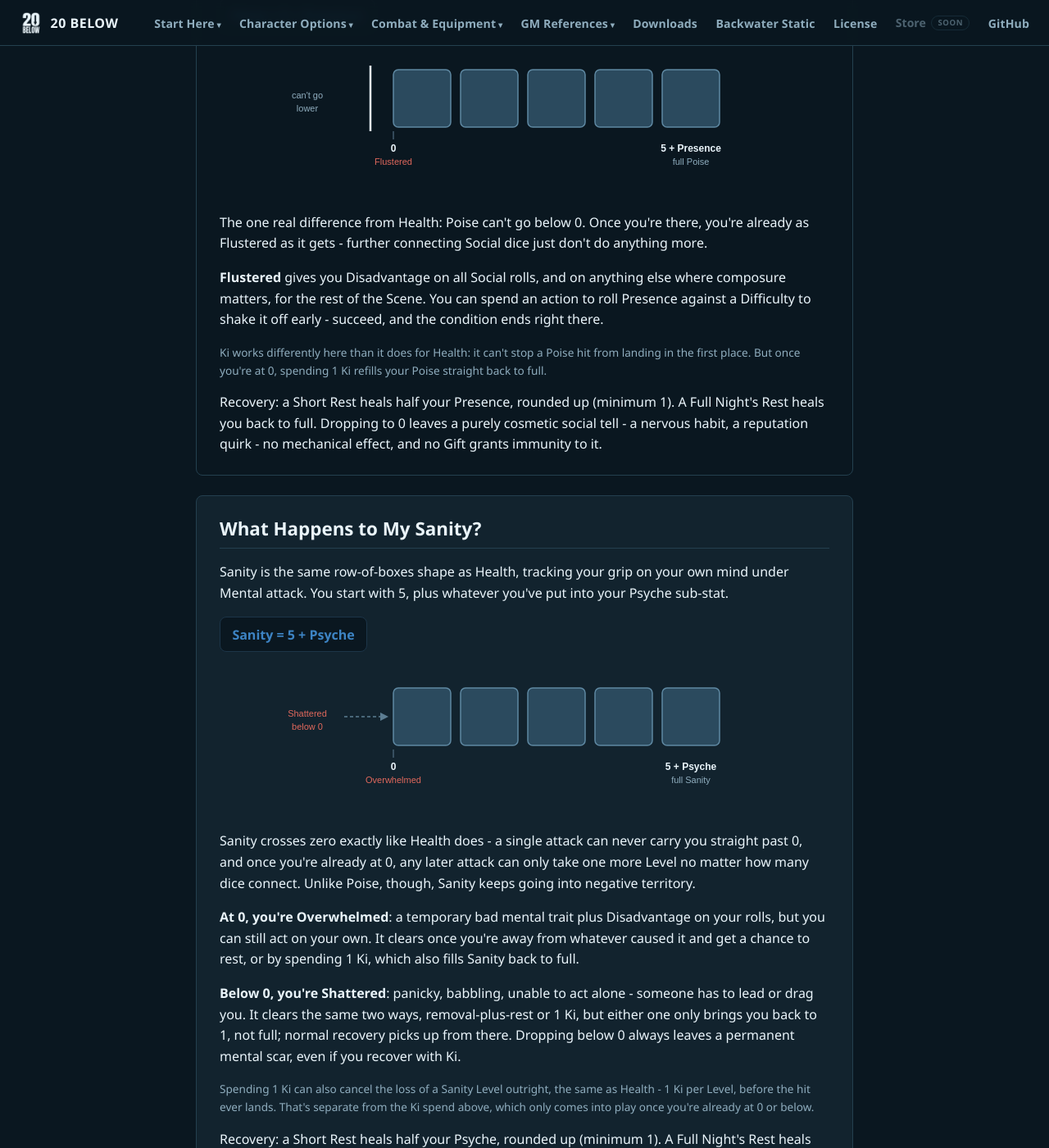
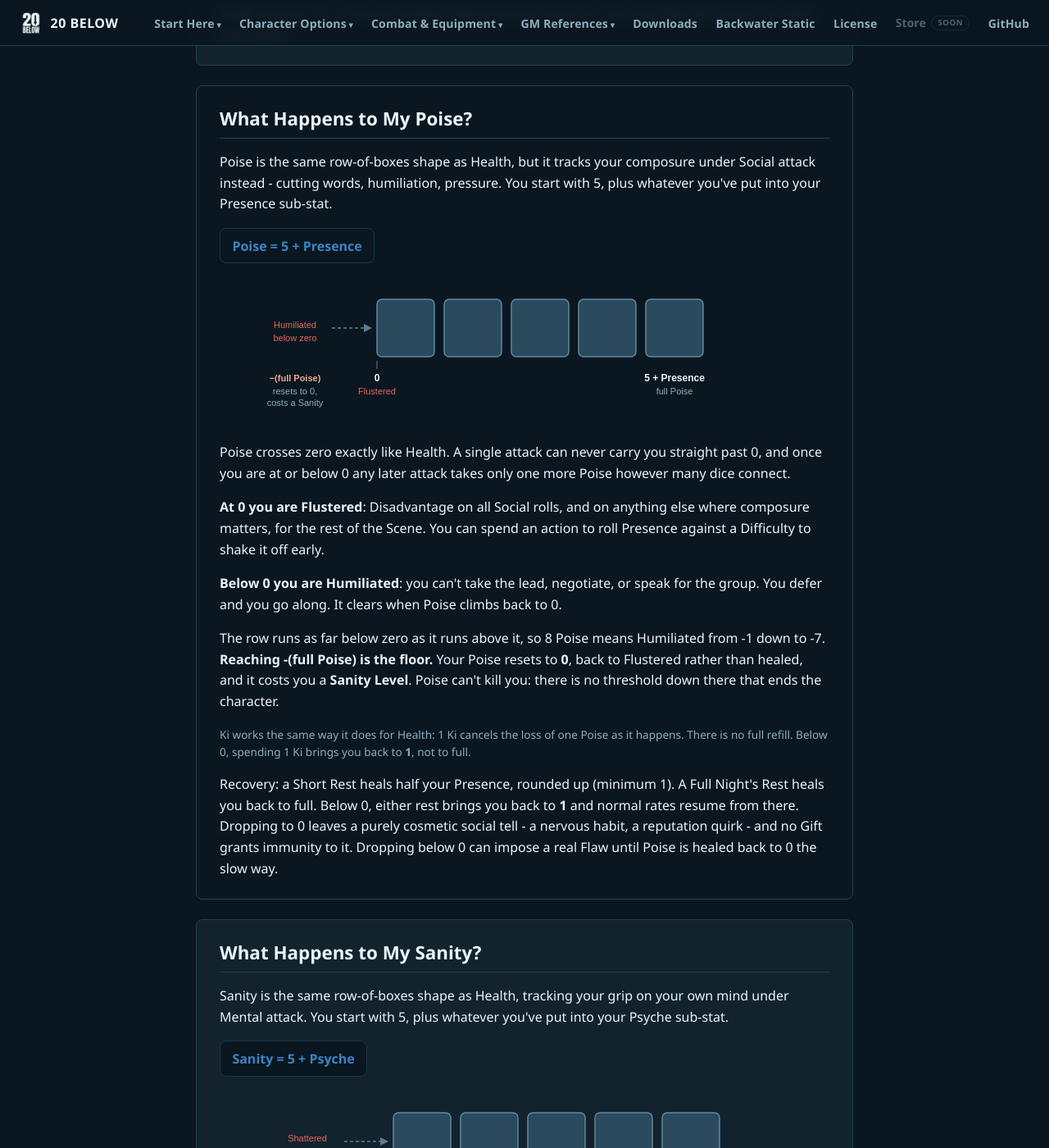
Before and after one commit to feralucce/20_Below, a Jekyll site: the page built from docs/combat-flow-reference.html, in a window 1280 px wide and 1400 px high, scrolled down 10331 px. Shown: the whole window at 82% size. Built offline with Jekyll 4.4.1, drawn with Linux system fonts in a browser that asks for light colours; some of the changed text lies outside the part shown.

Commit message:
Bring both reference pages up to the current rules
The quick reference still taught leverage: the 1-to-5 ladder, earn the
ceiling, repeats decay, somebody has to be watching. All of it is gone.
Social dice are the Training Tier now, the Skill picks the Element, and
Charm and Seduction are called out as social Skills that are not attacks.
It also gained the rewritten critical, Dying, a proper at-zero table
covering all three Vitals and their floors, and a resting table, which it
never had.

The combat flow page was worse, because it was confidently wrong rather
than merely out of date.

It said Poise cannot go below 0 and that further connecting dice "just
don't do anything more", which stopped being true when the mirrored range
went in. It said Ki refills Poise to full, which is the exact thing that
was removed. It said Ki cannot stop a Poise hit landing, when Ki Spend to
Preserve has covered all three Vitals for a while.

And it carried the same bug I just fixed in the app: the death threshold
measured against the Health sub-stat instead of full Health Levels, which
under-reports the negative range by five for every character alive.

Two diagrams were wrong too, which is worse than wrong text because nobody
reads a picture sceptically. poise-track.svg drew a track that stopped at 0
and captioned it "can't go lower". It now shows the mirrored range, the
Humiliated band and the floor that resets to 0 and costs a Sanity.
attack-elements-row.svg said Moira is never an attacking element; it now
shows Moira as Fate, carrying Social and Mental but never Physical.

Also lands critical-hit-example.svg, built earlier and never committed.

Co-Authored-By: Claude Opus 5 <noreply@anthropic.com>

```diff
--- a/docs/combat-flow-reference.html
+++ b/docs/combat-flow-reference.html
@@ -244,12 +244,12 @@ nav_section: start
     <h2>How Do I Attack?</h2>
     <p>Every attack - a punch, a threat, a mind reaching where it isn't welcome - starts the same way: roll your Attribute against the target's Defense. No Skill involved, just the attacker's Attribute against how hard the target is to touch.</p>
     <div class="roll-box">Attribute + Defense, roll 2d10</div>
-    <p>Which Attribute? Earth, Air, Fire, or Water - whichever matches how you're actually attempting the attack, not your weapon, and never Moira. Smashing through a guard is Earth. A precise thrust through an opening is Air. A furious, relentless assault is Fire. Reading your opponent and striking the moment they overextend is Water. Two characters swinging the exact same sword can use two different Attributes here, because the element describes the approach, not the tool in your hand.</p>
+    <p>Which Attribute? Whichever matches how you're actually attempting the attack, not your weapon. Earth, Air, Fire and Water are always available. Moira never carries a Physical attack, because fate does not swing a blade, but it carries a Social or a Mental one readily. Smashing through a guard is Earth. A precise thrust through an opening is Air. A furious, relentless assault is Fire. Reading your opponent and striking the moment they overextend is Water. Two characters swinging the exact same sword can use two different Attributes here, because the element describes the approach, not the tool in your hand.</p>
     <div class="chart-frame">
-      <img src="assets/diagrams/attack-elements-row.svg" alt="Earth is Force, Air is Precision, Fire is Intensity, Water is Adaptation. Moira is never an attacking element." />
+      <img src="assets/diagrams/attack-elements-row.svg" alt="Earth is Force, Air is Precision, Fire is Intensity, Water is Adaptation. Moira is Fate, and carries Social and Mental attacks but never a Physical one." />
     </div>
     <p>Equal to or under your target number, you hit and move on to rolling damage. Over it, you miss - nothing happens this time. The same critical rule applies as anywhere else: a roll of 2 is always a critical success, a roll of 20 is always a catastrophic failure, no matter the target number.</p>
-    <p><strong>A critical hit doubles your damage dice.</strong> A weapon that normally throws 5d10 throws 10d10. The extra dice are ordinary dice facing the same wall, so Ki still buys them through one - a critical against heavy armour costs you as much as any other attack would. Crossing zero still applies, so however many connect, one attack can only ever bring a target to 0.</p>
+    <p><strong>A critical hit doesn't add dice, it decides them.</strong> Half your dice, rounded up, connect with no roll and no wall to beat - a pool of five lands three before anything hits the table, and it makes no difference whether the target is in a coat or a bomb suit. The rest roll, and each one adds your <strong>Klotho</strong>. That part is amplification rather than an attack, the same way Ki Infusion adds Ferocity without making Fire the attacker, which is why fate gets to touch it at all. Crossing zero still applies, so however many connect, one attack can only ever bring a target to 0. A creature has no Klotho: its critical is the free half, and the rest roll unaided.</p>
     <p class="aside">Skill tiers that widen the critical range don't apply to attacks, because an attack uses no Skill - a critical hit lands on a natural 2 for everyone, expert or not. What does move the odds is Advantage, which a Slow action grants: it takes a critical from a 1% chance to roughly 2.8%.</p>
     <p class="aside">Declare your approach before you roll, not after seeing how the dice land. And this choice only feeds the to-hit roll - it doesn't change what category the attack is (Physical, Social, or Mental) or what damage your weapon actually deals.</p>
   </section>
@@ -283,9 +283,9 @@ nav_section: start
       <img src="assets/diagrams/health-track.svg" alt="Health Levels are a row of boxes, each absorbing one hit. Once all are lost, further damage pushes into negative territory rather than a hard stop." />
     </div>
     <p>At 0, you're unconscious and can't act. A single attack can never carry you straight past 0 into negative territory - even a huge hit just lands you exactly at 0, no further, no matter how many dice connected. Once you're already at 0, though, any later attack can only take one more Level, no matter how many dice connect that time.</p>
-    <p>Health Levels can still go negative from there - drop low enough (at or below your negative Health sub-stat) and you die. Normally this plays out off-screen, since an unconscious character can't act or know what's happening; Unstoppable is the one Boon that keeps you conscious and acting through that same range instead of blacking out at 0.</p>
+    <p>Below 0 you are <strong>Dying</strong>: still unconscious, still losing ground, and out of the fight until something stops it. The negative range mirrors the positive one, so a character with 7 Health Levels is unconscious at 0, Dying from -1, and dead at -7. Whatever it took to put them down, it takes that much again to finish them. Normally this plays out off-screen, since an unconscious character can't act or know what's happening; Unstoppable is the one Boon that keeps you conscious and acting through that same range instead of blacking out at 0.</p>
     <p class="aside">Spending 1 Ki cancels the loss of one Health Level entirely - 1 Ki per Level, and you can spend more than one at once. Dropping to 0 anyway leaves a permanent scar, purely cosmetic; dropping below 0 can instead impose a real Flaw until you're fully healed back to 0. The Healing and Regeneration Gifts both grant immunity to the scar, for whoever they're used on.</p>
-    <p>Recovery: a Short Rest heals half your Health sub-stat, rounded up (minimum 1). A Full Night's Rest heals you back to full. If you're already below 0, healing is slower - 1 Health Level per rest, Short or Full, until you're back up to 0. Normal recovery picks up again from there.</p>
+    <p>Recovery: a Short Rest heals half your Health sub-stat, rounded up (minimum 1). A Full Night's Rest heals you back to full. Below 0 the rates stop entirely. A Short Rest does <strong>nothing</strong>, because an hour does not put a body back together, and a Full Night's Rest gives you exactly <strong>one</strong> Level however tough you are. At -6 that is six nights before you are back to 0, and only then do the normal rates start again.</p>
   </section>
 
   <section class="faq-section" id="what-happens-to-my-poise">
@@ -293,12 +293,14 @@ nav_section: start
     <p>Poise is the same row-of-boxes shape as Health, but it tracks your composure under Social attack instead - cutting words, humiliation, pressure. You start with 5, plus whatever you've put into your Presence sub-stat.</p>
     <div class="roll-box">Poise = 5 + Presence</div>
     <div class="chart-frame">
-      <img src="assets/diagrams/poise-track.svg" alt="Poise mirrors Health Levels but cannot drop below 0. Once at 0, a character is Flustered - further connecting Social dice have no additional effect." />
+      <img src="assets/diagrams/poise-track.svg" alt="Poise is a row of boxes, 5 plus your Presence. At 0 you are Flustered. The row runs the same distance again below zero, where you are Humiliated, and reaching the far end resets Poise to 0 and costs a Sanity Level." />
     </div>
-    <p>The one real difference from Health: Poise can't go below 0. Once you're there, you're already as Flustered as it gets - further connecting Social dice just don't do anything more.</p>
-    <p><strong>Flustered</strong> gives you Disadvantage on all Social rolls, and on anything else where composure matters, for the rest of the Scene. You can spend an action to roll Presence against a Difficulty to shake it off early - succeed, and the condition ends right there.</p>
-    <p class="aside">Ki works differently here than it does for Health: it can't stop a Poise hit from landing in the first place. But once you're at 0, spending 1 Ki refills your Poise straight back to full.</p>
-    <p>Recovery: a Short Rest heals half your Presence, rounded up (minimum 1). A Full Night's Rest heals you back to full. Dropping to 0 leaves a purely cosmetic social tell - a nervous habit, a reputation quirk - no mechanical effect, and no Gift grants immunity to it.</p>
+    <p>Poise crosses zero exactly like Health. A single attack can never carry you straight past 0, and once you are at or below 0 any later attack takes only one more Poise however many dice connect.</p>
+    <p><strong>At 0 you are Flustered</strong>: Disadvantage on all Social rolls, and on anything else where composure matters, for the rest of the Scene. You can spend an action to roll Presence against a Difficulty to shake it off early.</p>
+    <p><strong>Below 0 you are Humiliated</strong>: you can't take the lead, negotiate, or speak for the group. You defer and you go along. It clears when Poise climbs back to 0.</p>
+    <p>The row runs as far below zero as it runs above it, so 8 Poise means Humiliated from -1 down to -7. <strong>Reaching -(full Poise) is the floor.</strong> Your Poise resets to <strong>0</strong>, back to Flustered rather than healed, and it costs you a <strong>Sanity Level</strong>. Poise can't kill you: there is no threshold down there that ends the character.</p>
+    <p class="aside">Ki works the same way it does for Health: 1 Ki cancels the loss of one Poise as it happens. There is no full refill. Below 0, spending 1 Ki brings you back to <strong>1</strong>, not to full.</p>
+    <p>Recovery: a Short Rest heals half your Presence, rounded up (minimum 1). A Full Night's Rest heals you back to full. Below 0, either rest brings you back to <strong>1</strong> and normal rates resume from there. Dropping to 0 leaves a purely cosmetic social tell - a nervous habit, a reputation quirk - and no Gift grants immunity to it. Dropping below 0 can impose a real Flaw until Poise is healed back to 0 the slow way.</p>
   </section>
 
   <section class="faq-section" id="what-happens-to-my-sanity">
@@ -309,10 +311,11 @@ nav_section: start
       <img src="assets/diagrams/sanity-track.svg" alt="Sanity mirrors Health Levels. At 0 a character is Overwhelmed; below 0 they are Shattered and can't act alone." />
     </div>
     <p>Sanity crosses zero exactly like Health does - a single attack can never carry you straight past 0, and once you're already at 0, any later attack can only take one more Level no matter how many dice connect. Unlike Poise, though, Sanity keeps going into negative territory.</p>
-    <p><strong>At 0, you're Overwhelmed</strong>: a temporary bad mental trait plus Disadvantage on your rolls, but you can still act on your own. It clears once you're away from whatever caused it and get a chance to rest, or by spending 1 Ki, which also fills Sanity back to full.</p>
+    <p><strong>At 0, you're Overwhelmed</strong>: a temporary bad mental trait plus Disadvantage on your rolls, but you can still act on your own. It clears once you're away from whatever caused it and get a chance to rest, or by spending 1 Ki.</p>
     <p><strong>Below 0, you're Shattered</strong>: panicky, babbling, unable to act alone - someone has to lead or drag you. It clears the same two ways, removal-plus-rest or 1 Ki, but either one only brings you back to 1, not full; normal recovery picks up from there. Dropping below 0 always leaves a permanent mental scar, even if you recover with Ki.</p>
     <p class="aside">Spending 1 Ki can also cancel the loss of a Sanity Level outright, the same as Health - 1 Ki per Level, before the hit ever lands. That's separate from the Ki spend above, which only comes into play once you're already at 0 or below.</p>
-    <p>Recovery: a Short Rest heals half your Psyche, rounded up (minimum 1). A Full Night's Rest heals you back to full.</p>
+    <p>The row runs as far below zero as it runs above it. <strong>Reaching -(full Sanity) is the floor</strong>: you pick up a temporary mental health condition and your Sanity resets to <strong>0</strong>, Overwhelmed again rather than healed. Sanity can't kill you either.</p>
+    <p>Recovery: a Short Rest heals half your Psyche, rounded up (minimum 1). A Full Night's Rest heals you back to full. Below 0, either rest brings you back to <strong>1</strong>, and so does 1 Ki.</p>
   </section>
 
   <section class="faq-section" id="how-do-i-use-a-gift">
--- a/docs/player-quick-reference.html
+++ b/docs/player-quick-reference.html
@@ -195,6 +195,7 @@ Generated from the same source the printed sheet uses.</p>
 <tr><td><strong>Presence</strong></td><td>Social attacks</td></tr>
 <tr><td><strong>Psyche</strong></td><td>Mental attacks</td></tr>
 </tbody></table>
+<p><strong>A critical hit</strong> sends half your dice through with no roll and no wall to beat, rounded up. The rest roll, and each adds your <strong>Klotho</strong>.</p>
 <p><strong>Ki Infusion</strong> - roll the damage dice first, then spend <strong>1 Ki per die</strong> to add your matching sub-stat to that die. Ferocity for Physical, Presence for Social, Psyche for Mental.</p>
 <h2>Ki</h2>
 <div class="block roll">
@@ -205,23 +206,25 @@ Generated from the same source the printed sheet uses.</p>
 <div class="cols">
 <h1>Social Attacks</h1>
 <p>Defense differs by attack: <strong>10-Atropos</strong> physical, <strong>10-Psyche</strong> social, <strong>10-Presence</strong> mental.</p>
+<p><strong>Moira never carries a Physical attack</strong>, but it carries a Social or a Mental one.</p>
 <p>Same two steps as any attack. Element vs their <strong>Social Defense</strong> (10-Psyche) to land it, then dice one at a time vs their <strong>Presence</strong>, rolling high. Each connecting die costs a <strong>Poise</strong>. Ki Infusion adds your Presence.</p>
-<p><strong>The dice are what you brought.</strong></p>
+<p><strong>The dice are your training</strong> in whatever Skill you are using.</p>
 <table>
 <tbody>
-<tr><td><strong>1</strong></td><td>Nerve alone - a flat insult, a raised voice</td></tr>
-<tr><td><strong>2</strong></td><td>A real hit - a burn that lands, a point they can't wave off</td></tr>
-<tr><td><strong>3</strong></td><td>Something true that stings - a weakness named, a room already laughing</td></tr>
-<tr><td><strong>4</strong></td><td>Something they can't afford said - evidence, a secret, rank, an audience</td></tr>
-<tr><td><strong>5</strong></td><td>A reckoning - all of it, in front of everyone, no exit</td></tr>
+<tr><td><strong>0</strong></td><td>Untrained</td><td>1 die</td></tr>
+<tr><td><strong>1</strong></td><td>Novice</td><td>2</td></tr>
+<tr><td><strong>2</strong></td><td>Trained</td><td>3</td></tr>
+<tr><td><strong>3</strong></td><td>Adept</td><td>4</td></tr>
+<tr><td><strong>4</strong></td><td>Expert</td><td>5</td></tr>
+<tr><td><strong>5</strong></td><td>Master</td><td>6</td></tr>
 </tbody></table>
-<p><strong>Earn the ceiling</strong> - opening cold you have a 1, however good the line is. Every exchange that lands raises what you can reach by one, to a <strong>maximum of 3</strong>. Past 3 takes real material, not momentum.</p>
-<p><strong>Repeats decay</strong> - the same jab twice is -1 die, a third time nothing.</p>
-<p><strong>Somebody has to be watching</strong> - <strong>-1</strong> unwitnessed, <strong>+1</strong> in front of people whose regard they need. Both floor at 1.</p>
+<p><strong>The Skill picks the Element too.</strong> Fire carries Ridicule, Intimidation, Persuasion, Public Speaking, Performance and Leadership. Water carries Deception. Moira carries Insight.</p>
+<p><strong>Charm and Seduction are not attacks</strong> - they win someone over rather than take them apart.</p>
 <p><strong>Mental attacks need a Gift.</strong> There's no unarmed version - that's the rule, not a gap.</p>
 <h2>Conditions</h2>
 <table>
 <tbody>
+<tr><td><strong>Dying</strong></td><td>Health below 0. Unconscious and losing ground</td></tr>
 <tr><td><strong>Off Balance</strong></td><td>Everything at Disadvantage until the end of your next turn. Doesn't stack</td></tr>
 <tr><td><strong>Distracted</strong></td><td>Atropos + Difficulty to hold a Slow action together</td></tr>
 <tr><td><strong>Surprised</strong></td><td>Everything at Disadvantage for the round</td></tr>
@@ -260,14 +263,26 @@ Generated from the same source the printed sheet uses.</p>
 </tbody></table>
 <p><strong>Hold at most Stamina x 3. Spend at most Stamina per Scene.</strong> A Token earned at the cap is lost.</p>
 <p><strong>Kotodama</strong> - assert a fact into the world. Cost is Magnitude + Range beyond yourself + Plausibility (Whisper 0, Murmur +1, Shout +3), and permanent is free.</p>
-<h2>At Zero</h2>
+<h2>At Zero and Below</h2>
+<p>Every Vital runs as far below zero as it runs above it.</p>
 <table>
+<thead><tr><th></th><th>At 0</th><th>Below 0</th><th>At the bottom</th></tr></thead>
 <tbody>
-<tr><td><strong>Health</strong></td><td>Unconscious, and dying below it</td></tr>
-<tr><td><strong>Poise</strong></td><td>Flustered, then Humiliated below 0</td></tr>
-<tr><td><strong>Sanity</strong></td><td>Overwhelmed, then Shattered below 0</td></tr>
-<tr><td><strong>An unnamed NPC</strong></td><td>Dead</td></tr>
-</tbody></table></div></main>
+<tr><td><strong>Health</strong></td><td>Unconscious</td><td>Dying</td><td>Dead</td></tr>
+<tr><td><strong>Poise</strong></td><td>Flustered</td><td>Humiliated</td><td>Resets to 0, costs a Sanity</td></tr>
+<tr><td><strong>Sanity</strong></td><td>Overwhelmed</td><td>Shattered</td><td>Resets to 0, temporary condition</td></tr>
+</tbody></table>
+<p>An unnamed NPC is simply dead at 0.</p>
+<h2>Resting</h2>
+<table>
+<thead><tr><th></th><th>Short Rest</th><th>Full Night</th></tr></thead>
+<tbody>
+<tr><td><strong>Health</strong></td><td>half your Health, round up</td><td>full</td></tr>
+<tr><td><strong>Poise</strong></td><td>half your Presence, round up</td><td>full</td></tr>
+<tr><td><strong>Sanity</strong></td><td>half your Psyche, round up</td><td>full</td></tr>
+<tr><td><strong>Ki</strong></td><td>your Klotho</td><td>full</td></tr>
+</tbody></table>
+<p><strong>Below 0</strong> the rates stop. Health gets <strong>nothing</strong> from a Short Rest and exactly <strong>one Level</strong> from a full night. Poise and Sanity go back to <strong>1</strong> on either rest, or for <strong>1 Ki</strong>.</p></div></main>
 <script src="/docs/assets/js/site-nav.js"></script>
 </body>
 </html>
```
Also changed, not shown: brew/examples/player-quick-reference.md (+37 -19 lines), docs/assets/diagrams/attack-elements-row.svg, docs/assets/diagrams/critical-hit-example.svg (added), docs/assets/diagrams/poise-track.svg.
